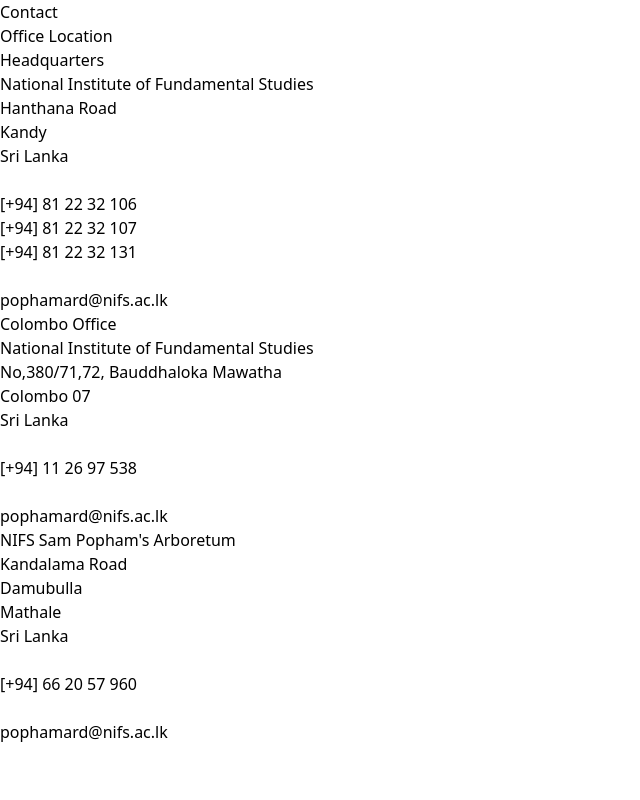
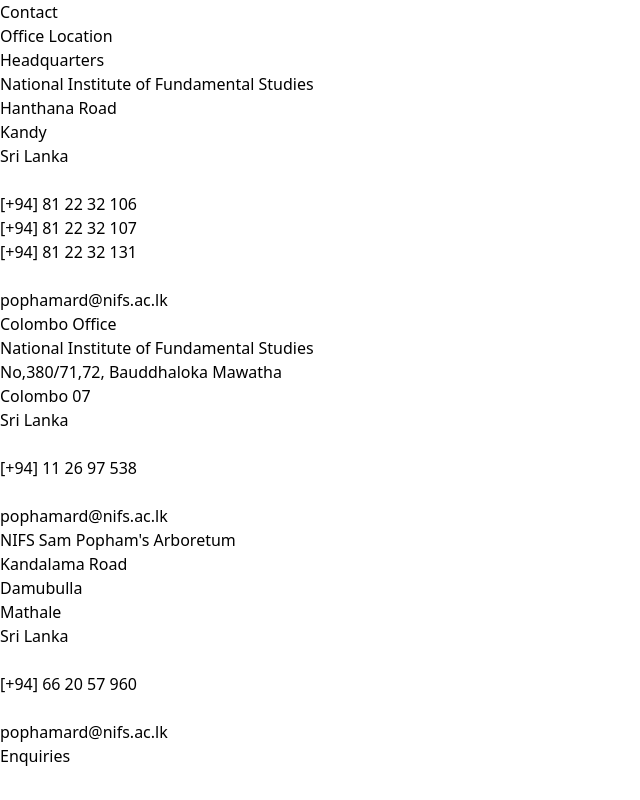
Before and after one commit to BackendExpert/contact-nifs, a React (Vite) app: page / in a window 1280 px wide. Shown: the whole page, without its empty margins (0-640 px from the left). Built offline with nearby package versions, Linux system fonts and the light colour scheme; some icons are missing.

Commit message:
Update
Co-Authored-By: JehanKandy  <jehankandy@gmail.com>

```diff
--- a/src/contact/Contact.tsx
+++ b/src/contact/Contact.tsx
@@ -84,6 +84,9 @@
           </div>
         </div>
       </div>
+
+      <p className="">Enquiries</p>
+      <div className="md:grid grid-cols-3 gap-4"></div>
     </div>
   )
 }
```
